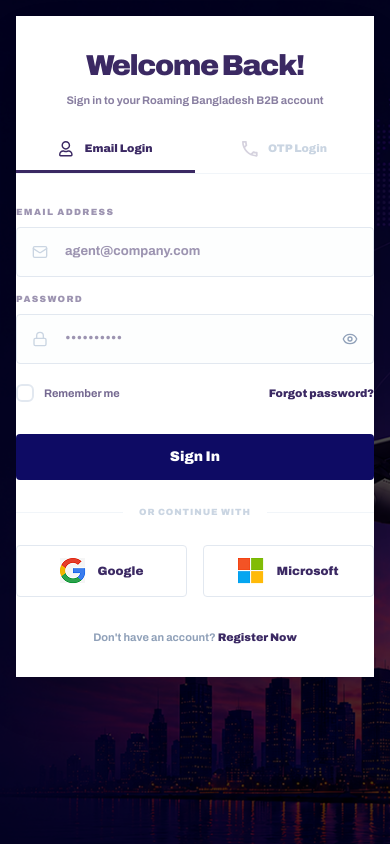
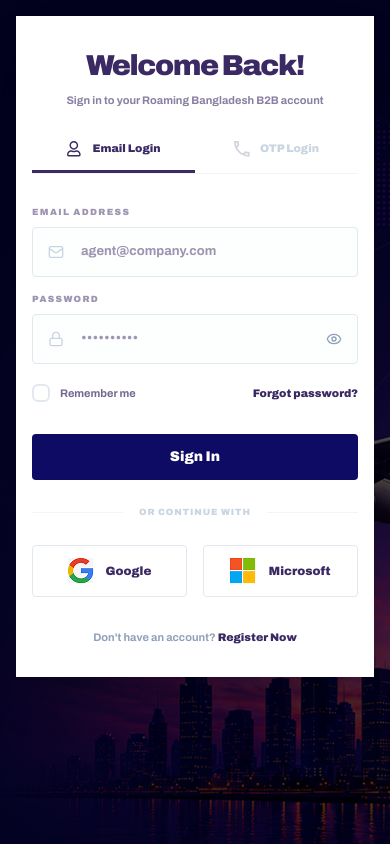
Before and after one commit to ashrafalve/roamingbd-dashboard, a Next.js app: page / in a window 390 px wide. Built offline with nearby package versions, Linux system fonts and the light colour scheme.

Commit message:
fix mobile responsivenes

```diff
--- a/components/login/login-form.tsx
+++ b/components/login/login-form.tsx
@@ -20,7 +20,7 @@ export function LoginForm({ onSignIn }: { onSignIn: (e?: React.FormEvent) => voi
                 </button>
             </div>
 
-            <div className="flex-1 flex flex-col justify-center lg:px-10 xl:px-14">
+            <div className="flex-1 flex flex-col justify-center px-4 sm:px-6 lg:px-10 xl:px-14">
                 <div className="w-full max-w-[400px] mx-auto py-8">
                     <div className="mb-8 text-center lg:text-left">
                         <h2 className="text-[1.8rem] lg:text-[2rem] font-black text-[#3B2963] tracking-tighter leading-tight mb-2">Welcome Back!</h2>
```
